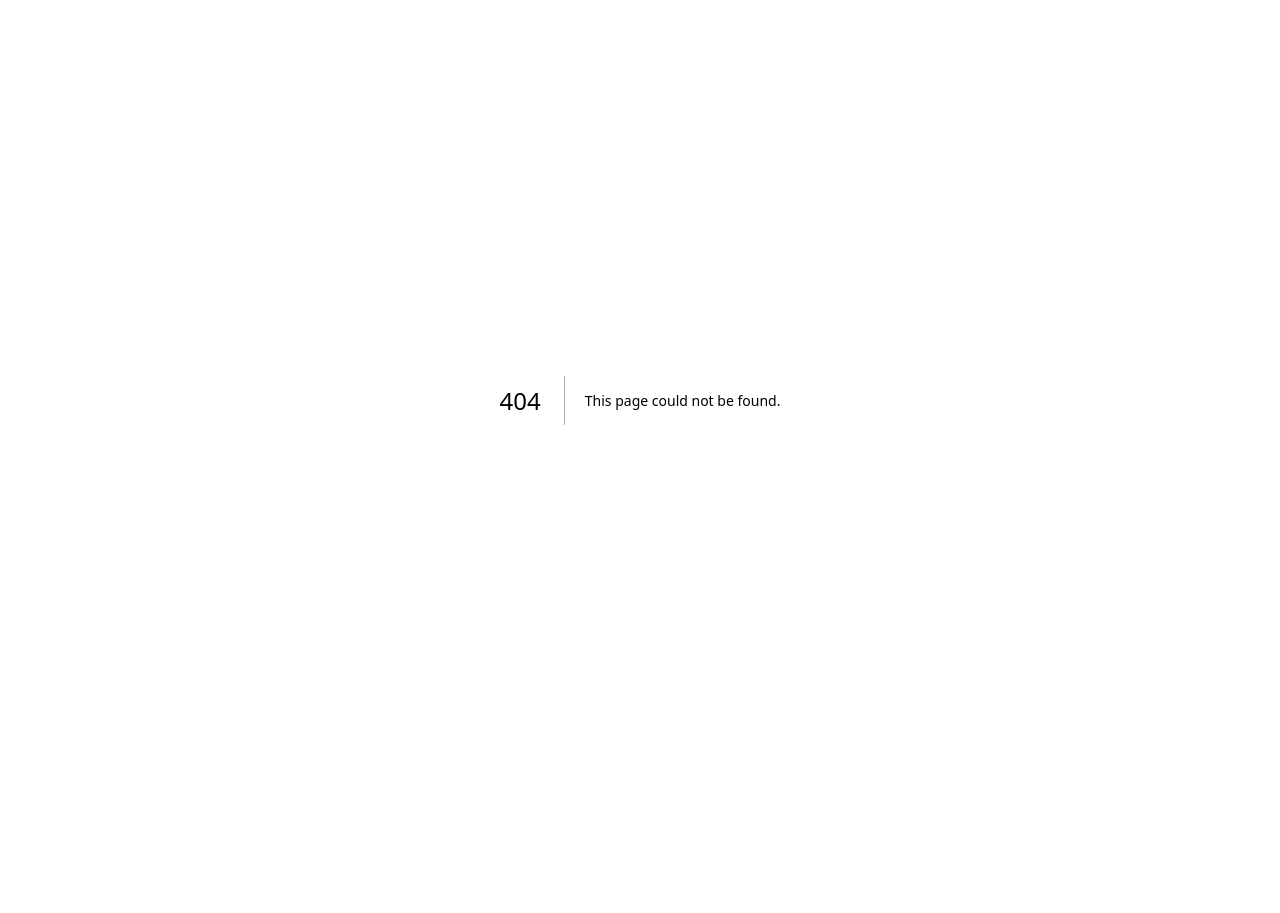
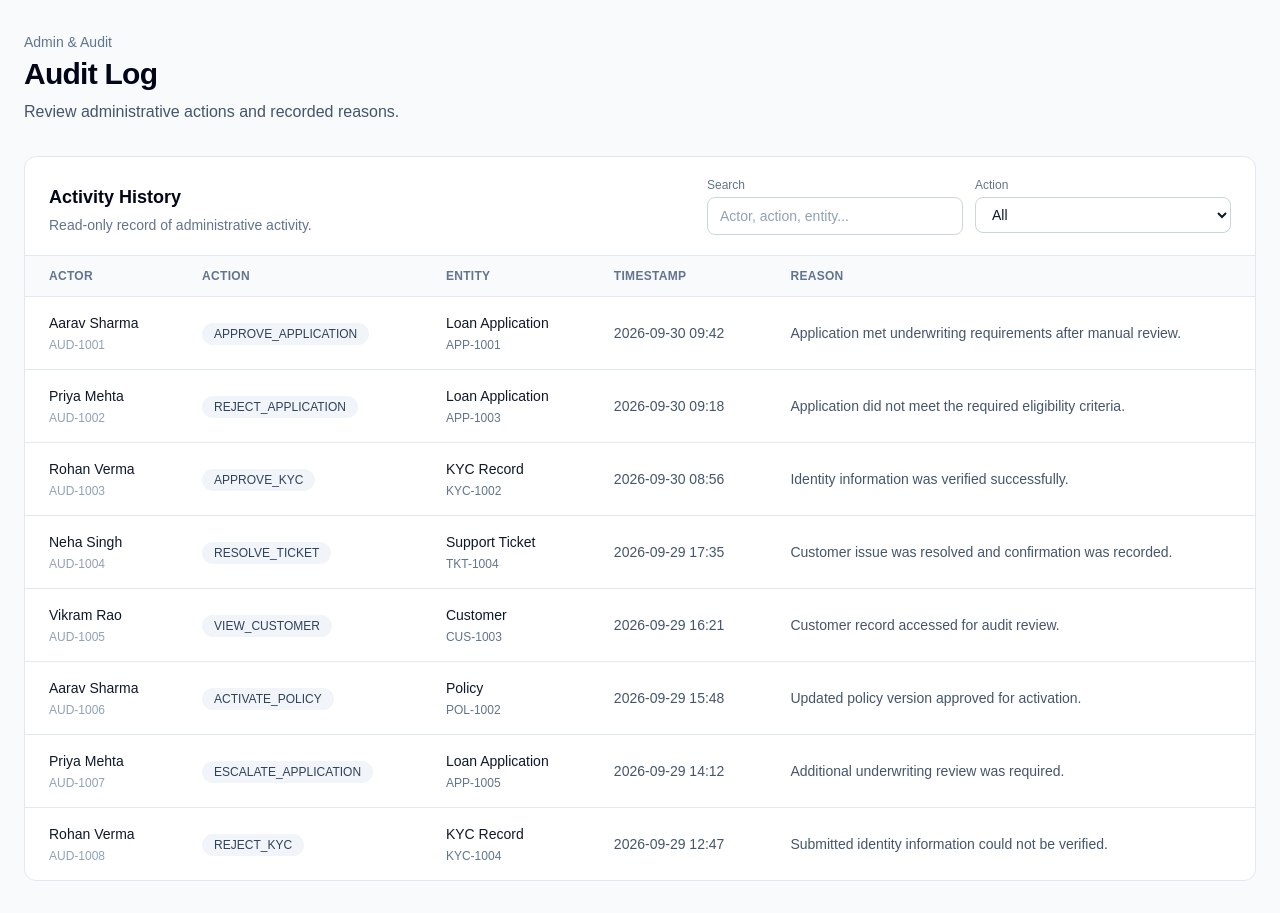
Before and after one commit to sangya03byte/inpockets-admin, a Next.js app: page /audit in a window 1280 px wide. Before the commit this address had no page. Before the commit the page ends 800 px from the top, so only its background shows below. Built offline with nearby package versions, Linux system fonts and the light colour scheme.

Commit message:
feat: add audit log

```diff
--- /dev/null
+++ b/app/audit/auditData.ts
@@ -0,0 +1,84 @@
+export type AuditEntry = {
+  id: string;
+  actor: string;
+  action: string;
+  entity: string;
+  entityId: string;
+  timestamp: string;
+  reason: string;
+};
+
+export const auditEntries: AuditEntry[] = [
+  {
+    id: "AUD-1001",
+    actor: "Aarav Sharma",
+    action: "APPROVE_APPLICATION",
+    entity: "Loan Application",
+    entityId: "APP-1001",
+    timestamp: "2026-09-30 09:42",
+    reason: "Application met underwriting requirements after manual review.",
+  },
+  {
+    id: "AUD-1002",
+    actor: "Priya Mehta",
+    action: "REJECT_APPLICATION",
+    entity: "Loan Application",
+    entityId: "APP-1003",
+    timestamp: "2026-09-30 09:18",
+    reason: "Application did not meet the required eligibility criteria.",
+  },
+  {
+    id: "AUD-1003",
+    actor: "Rohan Verma",
+    action: "APPROVE_KYC",
+    entity: "KYC Record",
+    entityId: "KYC-1002",
+    timestamp: "2026-09-30 08:56",
+    reason: "Identity information was verified successfully.",
+  },
+  {
+    id: "AUD-1004",
+    actor: "Neha Singh",
+    action: "RESOLVE_TICKET",
+    entity: "Support Ticket",
+    entityId: "TKT-1004",
+    timestamp: "2026-09-29 17:35",
+    reason: "Customer issue was resolved and confirmation was recorded.",
+  },
+  {
+    id: "AUD-1005",
+    actor: "Vikram Rao",
+    action: "VIEW_CUSTOMER",
+    entity: "Customer",
+    entityId: "CUS-1003",
+    timestamp: "2026-09-29 16:21",
+    reason: "Customer record accessed for audit review.",
+  },
+  {
+    id: "AUD-1006",
+    actor: "Aarav Sharma",
+    action: "ACTIVATE_POLICY",
+    entity: "Policy",
+    entityId: "POL-1002",
+    timestamp: "2026-09-29 15:48",
+    reason: "Updated policy version approved for activation.",
+  },
+  {
+    id: "AUD-1007",
+    actor: "Priya Mehta",
+    action: "ESCALATE_APPLICATION",
+    entity: "Loan Application",
+    entityId: "APP-1005",
+    timestamp: "2026-09-29 14:12",
+    reason: "Additional underwriting review was required.",
+  },
+  {
+    id: "AUD-1008",
+    actor: "Rohan Verma",
+    action: "REJECT_KYC",
+    entity: "KYC Record",
+    entityId: "KYC-1004",
+    timestamp: "2026-09-29 12:47",
+    reason: "Submitted identity information could not be verified.",
+  },
+];
--- /dev/null
+++ b/app/audit/page.tsx
@@ -0,0 +1,191 @@
+"use client";
+
+import { useMemo, useState } from "react";
+import { auditEntries } from "./auditData";
+
+export default function AuditLogPage() {
+  const [search, setSearch] = useState("");
+  const [actionFilter, setActionFilter] = useState("All");
+
+  const actions = [
+    "All",
+    ...Array.from(new Set(auditEntries.map((entry) => entry.action))),
+  ];
+
+  const filteredEntries = useMemo(() => {
+    const query = search.trim().toLowerCase();
+
+    return auditEntries.filter((entry) => {
+      const matchesSearch =
+        !query ||
+        entry.actor.toLowerCase().includes(query) ||
+        entry.action.toLowerCase().includes(query) ||
+        entry.entity.toLowerCase().includes(query) ||
+        entry.entityId.toLowerCase().includes(query) ||
+        entry.reason.toLowerCase().includes(query);
+
+      const matchesAction =
+        actionFilter === "All" || entry.action === actionFilter;
+
+      return matchesSearch && matchesAction;
+    });
+  }, [search, actionFilter]);
+
+  return (
+    <main className="min-h-screen bg-slate-50 px-6 py-8 text-slate-950">
+      <div className="mx-auto max-w-7xl">
+        <div className="mb-8">
+          <p className="text-sm font-medium text-slate-500">
+            Admin & Audit
+          </p>
+
+          <h1 className="mt-1 text-3xl font-semibold tracking-tight">
+            Audit Log
+          </h1>
+
+          <p className="mt-2 text-slate-600">
+            Review administrative actions and recorded reasons.
+          </p>
+        </div>
+
+        <section className="overflow-hidden rounded-xl border border-slate-200 bg-white">
+          <div className="border-b border-slate-200 px-6 py-5">
+            <div className="flex flex-col gap-4 lg:flex-row lg:items-end lg:justify-between">
+              <div>
+                <h2 className="text-lg font-semibold text-slate-950">
+                  Activity History
+                </h2>
+
+                <p className="mt-1 text-sm text-slate-500">
+                  Read-only record of administrative activity.
+                </p>
+              </div>
+
+              <div className="flex flex-col gap-3 sm:flex-row">
+                <div>
+                  <label
+                    htmlFor="audit-search"
+                    className="mb-1 block text-xs font-medium text-slate-500"
+                  >
+                    Search
+                  </label>
+
+                  <input
+                    id="audit-search"
+                    type="text"
+                    value={search}
+                    onChange={(event) => setSearch(event.target.value)}
+                    placeholder="Actor, action, entity..."
+                    className="w-full rounded-lg border border-slate-300 bg-white px-3 py-2 text-sm text-slate-900 outline-none placeholder:text-slate-400 focus:border-slate-500 sm:w-64"
+                  />
+                </div>
+
+                <div>
+                  <label
+                    htmlFor="action-filter"
+                    className="mb-1 block text-xs font-medium text-slate-500"
+                  >
+                    Action
+                  </label>
+
+                  <select
+                    id="action-filter"
+                    value={actionFilter}
+                    onChange={(event) => setActionFilter(event.target.value)}
+                    className="w-full rounded-lg border border-slate-300 bg-white px-3 py-2 text-sm text-slate-900 outline-none focus:border-slate-500 sm:w-64"
+                  >
+                    {actions.map((action) => (
+                      <option key={action} value={action}>
+                        {action}
+                      </option>
+                    ))}
+                  </select>
+                </div>
+              </div>
+            </div>
+          </div>
+
+          {filteredEntries.length === 0 ? (
+            <div className="px-6 py-16 text-center">
+              <h3 className="text-sm font-semibold text-slate-900">
+                No audit entries found
+              </h3>
+
+              <p className="mt-1 text-sm text-slate-500">
+                Try changing your search or action filter.
+              </p>
+            </div>
+          ) : (
+            <div className="overflow-x-auto">
+              <table className="w-full min-w-[1000px] text-left">
+                <thead className="border-b border-slate-200 bg-slate-50">
+                  <tr>
+                    <th className="px-6 py-3 text-xs font-semibold uppercase tracking-wide text-slate-500">
+                      Actor
+                    </th>
+
+                    <th className="px-6 py-3 text-xs font-semibold uppercase tracking-wide text-slate-500">
+                      Action
+                    </th>
+
+                    <th className="px-6 py-3 text-xs font-semibold uppercase tracking-wide text-slate-500">
+                      Entity
+                    </th>
+
+                    <th className="px-6 py-3 text-xs font-semibold uppercase tracking-wide text-slate-500">
+                      Timestamp
+                    </th>
+
+                    <th className="px-6 py-3 text-xs font-semibold uppercase tracking-wide text-slate-500">
+                      Reason
+                    </th>
+                  </tr>
+                </thead>
+
+                <tbody className="divide-y divide-slate-200">
+                  {filteredEntries.map((entry) => (
+                    <tr key={entry.id} className="hover:bg-slate-50">
+                      <td className="px-6 py-4">
+                        <p className="text-sm font-medium text-slate-900">
+                          {entry.actor}
+                        </p>
+
+                        <p className="mt-1 text-xs text-slate-400">
+                          {entry.id}
+                        </p>
+                      </td>
+
+                      <td className="px-6 py-4">
+                        <span className="rounded-full bg-slate-100 px-3 py-1 text-xs font-medium text-slate-700">
+                          {entry.action}
+                        </span>
+                      </td>
+
+                      <td className="px-6 py-4">
+                        <p className="text-sm font-medium text-slate-900">
+                          {entry.entity}
+                        </p>
+
+                        <p className="mt-1 text-xs text-slate-500">
+                          {entry.entityId}
+                        </p>
+                      </td>
+
+                      <td className="whitespace-nowrap px-6 py-4 text-sm text-slate-600">
+                        {entry.timestamp}
+                      </td>
+
+                      <td className="max-w-md px-6 py-4 text-sm leading-6 text-slate-600">
+                        {entry.reason}
+                      </td>
+                    </tr>
+                  ))}
+                </tbody>
+              </table>
+            </div>
+          )}
+        </section>
+      </div>
+    </main>
+  );
+}
```
